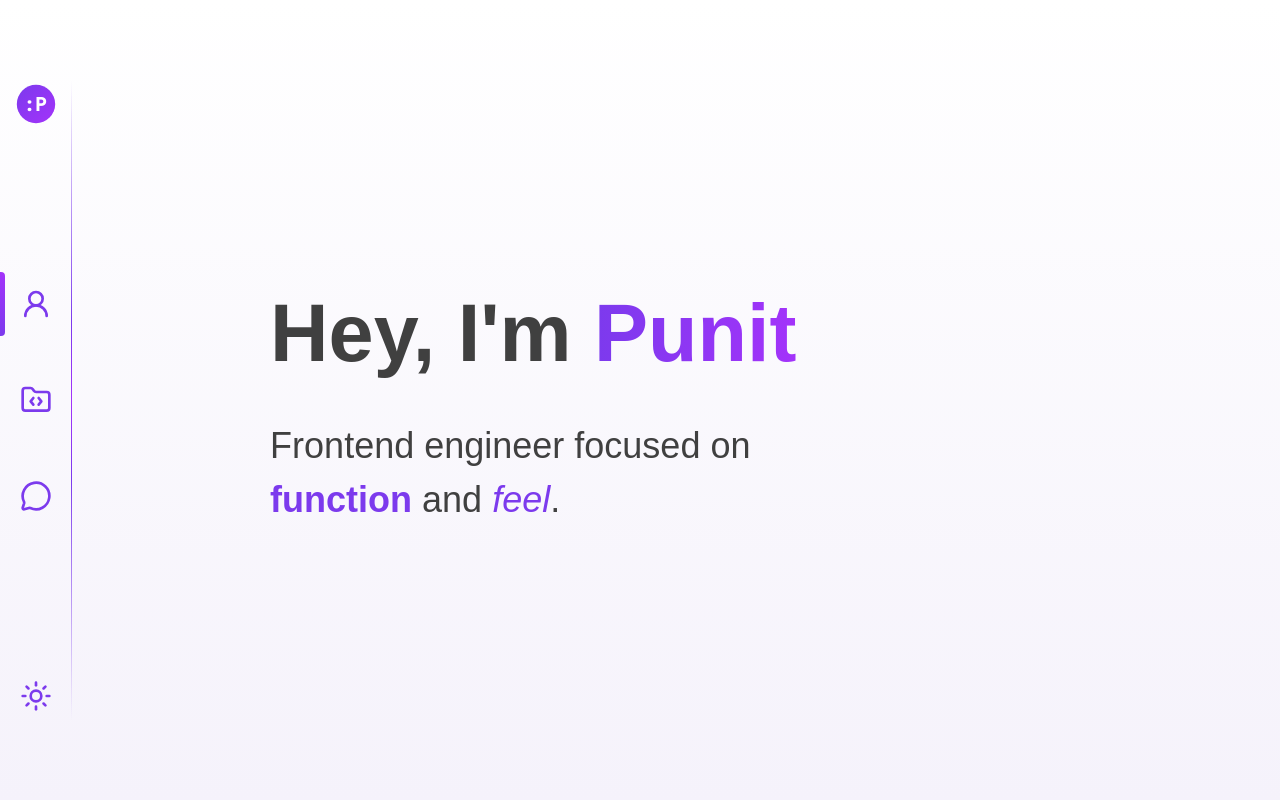
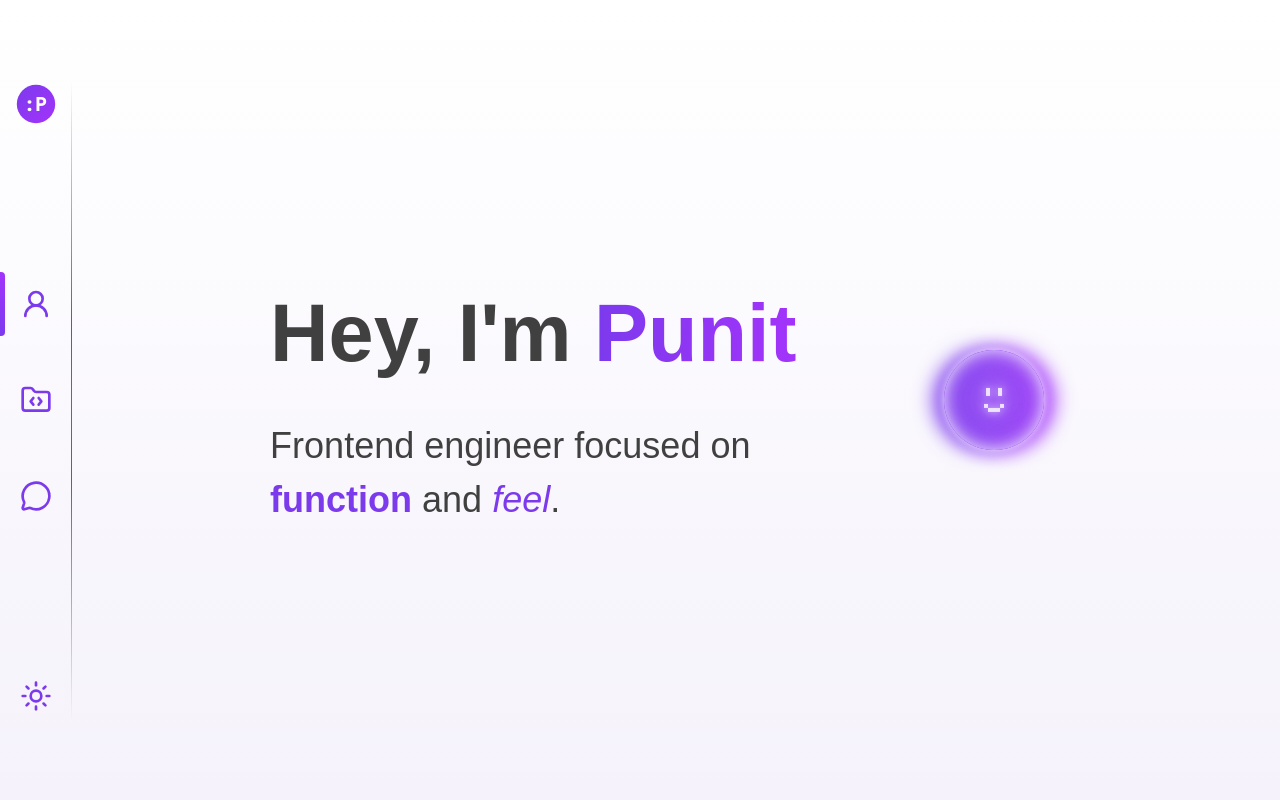
Before and after one commit to punit-shah/punitshah-dev-v2, a React (Vite) app: page / in a window 1280 px wide. Shown: the top 800 px of the page. Built offline with nearby package versions, Linux system fonts and the light colour scheme; a web font is replaced by a local one.

Commit message:
Add Orb!

```diff
--- /dev/null
+++ b/src/components/Orb/Orb.module.css
@@ -0,0 +1,99 @@
+.container {
+  display: flex;
+  justify-content: center;
+  align-items: center;
+  flex-grow: 1;
+}
+
+.orb {
+  position: relative;
+  width: 100px;
+  height: 100px;
+  border-radius: 50%;
+  display: flex;
+  align-items: center;
+  justify-content: center;
+  cursor: pointer;
+
+  /* prettier-ignore */
+  --shadow-glow-0:
+    inset 0 0 20px var(--color-white),
+    inset 10px 0 30px var(--color-accent-1),
+    inset -10px 0 30px var(--color-accent-2),
+    inset 10px 0 100px var(--color-accent-1),
+    inset -10px 0 100px var(--color-accent-2),
+    0 0 10px var(--color-white),
+    -10px 0 20px var(--color-accent-1),
+    10px 0 20px var(--color-accent-2);
+  /* prettier-ignore */
+  --shadow-glow-1:
+    inset 0 0 20px var(--color-white),
+    inset 10px 0 30px var(--color-accent-2),
+    inset -10px 0 30px var(--color-accent-1),
+    inset 10px 0 100px var(--color-accent-2),
+    inset -10px 0 100px var(--color-accent-1),
+    0 0 20px var(--color-white),
+    -10px 0 30px var(--color-accent-2),
+    10px 0 30px var(--color-accent-1);
+
+  animation: glowAndFloat 3s ease-in-out infinite;
+  transition: box-shadow 0.2s;
+}
+
+.face {
+  position: absolute;
+  width: 100%;
+  height: 100%;
+  display: flex;
+  flex-direction: column;
+  align-items: center;
+  justify-content: center;
+  pointer-events: none;
+  filter: drop-shadow(0 0 4px var(--color-white));
+}
+
+.pixelRow {
+  display: flex;
+  height: 4px;
+}
+
+.pixel {
+  width: 4px;
+  height: 4px;
+  background: var(--color-white);
+  opacity: 0.8;
+
+  &.off {
+    background: transparent;
+    box-shadow: none;
+  }
+}
+
+.bubble {
+  font-family: var(--font-techy);
+  background: var(--color-bg);
+  color: var(--color-text);
+  border: 1px solid var(--color-accent-1);
+  border-radius: 12px;
+  padding: 0.5rem 1rem;
+  font-size: 0.9rem;
+  white-space: nowrap;
+  box-shadow: 0 2px 6px rgba(0, 0, 0, 0.1);
+  transform: translateY(-10px);
+  transition: opacity 0.3s ease;
+}
+
+@keyframes glowAndFloat {
+  0% {
+    box-shadow: var(--shadow-glow-0);
+    transform: translateY(0) scale(1);
+  }
+  50% {
+    box-shadow: var(--shadow-glow-1);
+    transform: translateY(-10px) scale(1.05);
+  }
+  100% {
+    box-shadow: var(--shadow-glow-0);
+    transform: translateY(0) scale(1);
+  }
+}
--- /dev/null
+++ b/src/components/Orb/Orb.tsx
@@ -0,0 +1,71 @@
+import classNames from 'classnames';
+import { useContext, useState } from 'react';
+import { DarkModeContext } from '../../contexts/DarkMode';
+import styles from './Orb.module.css';
+
+const Pixels = ({ config }: { config: string }) => (
+  <div className={styles.face}>
+    {config
+      .trim()
+      .split('\n')
+      .map((row, index) => (
+        <div key={index} className={styles.pixelRow}>
+          {row.split('').map((char, charIndex) => (
+            <div
+              key={charIndex}
+              className={`${styles.pixel} ${char === '_' ? styles.off : ''}`}
+            />
+          ))}
+        </div>
+      ))}
+  </div>
+);
+
+const smile = `
+_x__x_
+_x__x_
+
+
+x___x
+_xxx_
+`;
+
+const happy = `
+_x____x_
+x_x__x_x
+
+
+xxxxx
+_xxx_
+`;
+
+const u_u = `
+x_x__x_x
+_x____x_
+
+
+x__x
+_xx_
+`;
+
+const faces = [smile, happy, u_u];
+
+const Orb = () => {
+  const { isDarkMode } = useContext(DarkModeContext);
+  const [faceIndex, setFaceIndex] = useState(0);
+
+  return (
+    <div className={styles.container}>
+      <div
+        className={classNames(styles.orb, { [styles.dark]: isDarkMode })}
+        onClick={() => {
+          setFaceIndex((prevIndex) => (prevIndex + 1) % faces.length);
+        }}
+      >
+        <Pixels config={faces[faceIndex]} />
+      </div>
+    </div>
+  );
+};
+
+export default Orb;
--- /dev/null
+++ b/src/components/Orb/index.ts
@@ -0,0 +1 @@
+export { default } from './Orb';
--- a/src/sections/Cover/Cover.module.css
+++ b/src/sections/Cover/Cover.module.css
@@ -1,5 +1,10 @@
 .section {
   justify-content: center;
+}
+
+.container {
+  flex-direction: row;
+  gap: 2rem;
 }
 
 .intro {
@@ -8,6 +13,7 @@
   gap: 1.5rem;
   font-size: 2em;
   font-weight: 500;
+  flex-grow: 1;
 }
 
 .hey {
--- a/src/sections/Cover/Cover.tsx
+++ b/src/sections/Cover/Cover.tsx
@@ -1,10 +1,16 @@
 import ColorSwitcher from '../../components/ColorSwitcher';
+import Orb from '../../components/Orb';
 import Section, { type CustomSectionProps } from '../../components/Section';
 import StretchyText from '../../components/StretchyText';
 import classes from './Cover.module.css';
 
 const Cover = ({ ...props }: CustomSectionProps) => (
-  <Section className={classes.section} id="cover" {...props}>
+  <Section
+    className={classes.section}
+    containerClassName={classes.container}
+    id="cover"
+    {...props}
+  >
     <div className={classes.intro}>
       <h1 className={classes.hey}>
         Hey, I'm <span className={classes.name}>Punit</span>
@@ -16,6 +22,7 @@ const Cover = ({ ...props }: CustomSectionProps) => (
         <StretchyText>feel</StretchyText>.
       </p>
     </div>
+    <Orb />
   </Section>
 );
 
```
